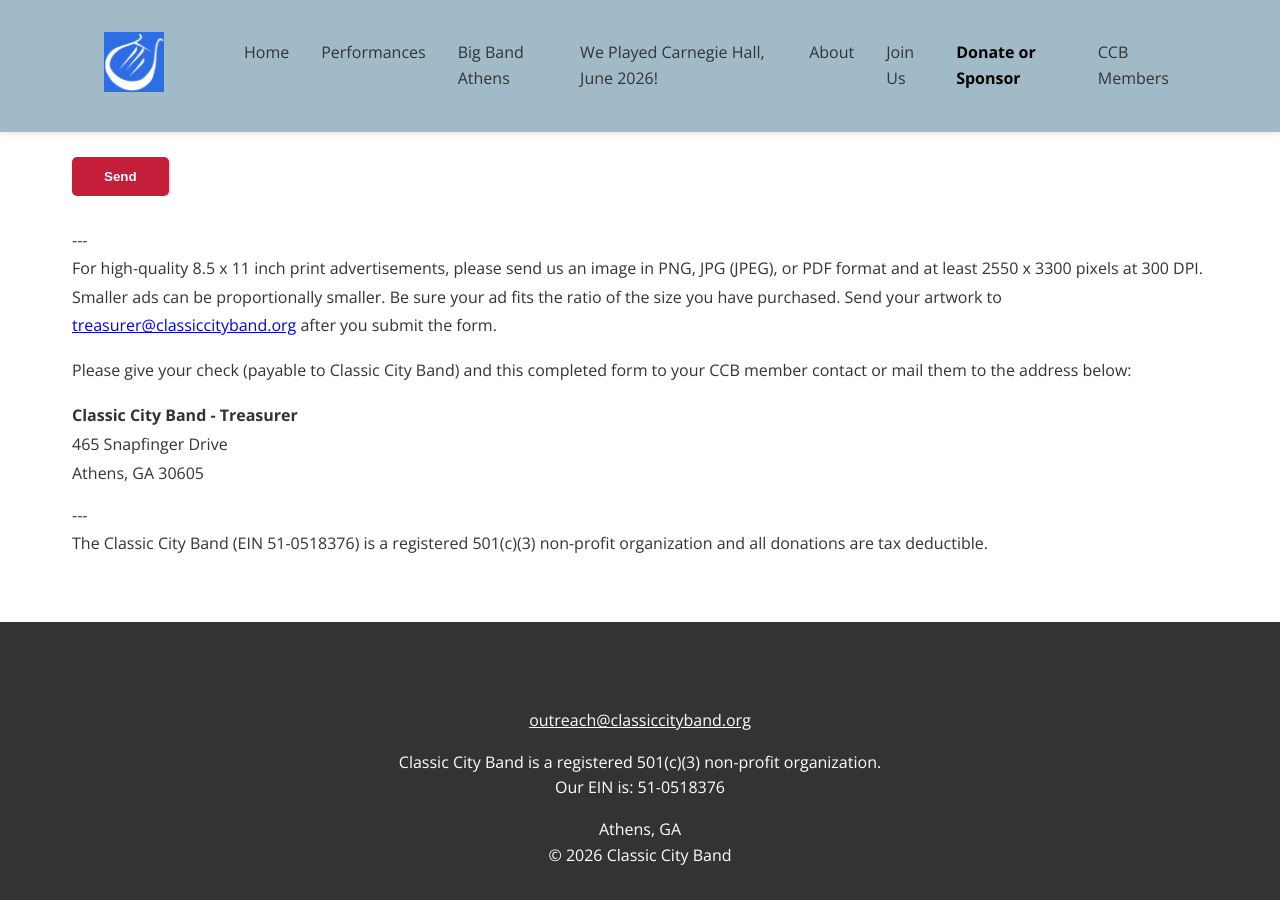
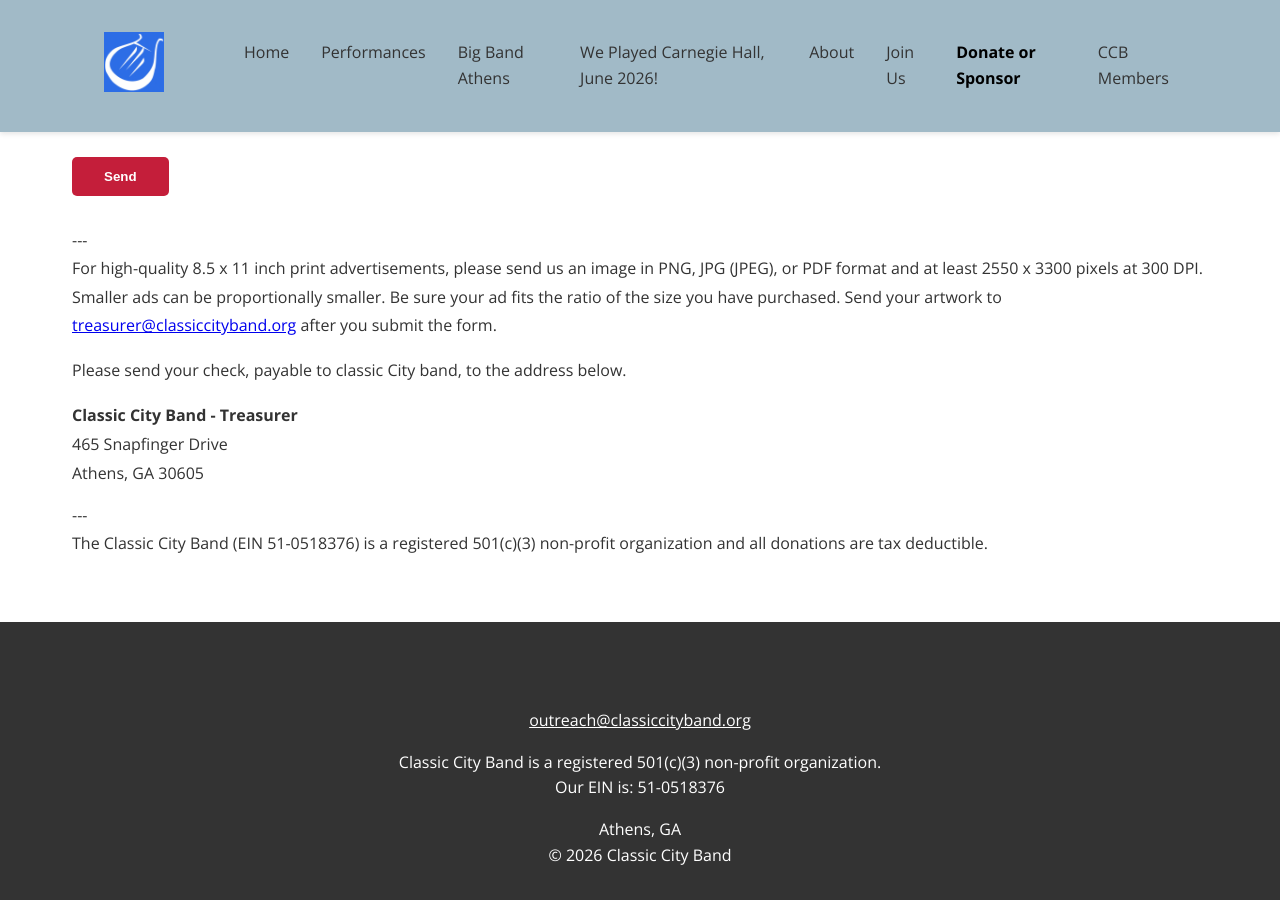
Before and after one commit to webmasterCCB/CCBwebsite, a Jekyll site: the page built from bus-partners.md, in a window 1280 px wide and 900 px high, scrolled down 2159 px. Built offline with Jekyll 4.4.1, drawn with Linux system fonts in a browser that asks for light colours; comment, search, counter and statistics services are not loaded.

Commit message:
Update bus-partners.md

```diff
--- a/bus-partners.md
+++ b/bus-partners.md
@@ -83,7 +83,7 @@ We present five Concert Band programs annually showcasing a wide variety of band
 
 <p>For high-quality 8.5 x 11 inch print advertisements, please send us an image in PNG, JPG (JPEG), or PDF format and at least 2550 x 3300 pixels at 300 DPI. Smaller ads can be proportionally smaller. Be sure your ad fits the ratio of the size you have purchased. Send your artwork to <a href="mailto:treasurer@classiccityband.org">treasurer@classiccityband.org</a> after you submit the form.</p>
 
-<p>Please give your check (payable to Classic City Band) and this completed form to your CCB member contact or mail them to the address below:</p>
+<p>Please send your check, payable to classic City  band, to the address below.</p>
 
 <p>
 <strong>Classic City Band - Treasurer</strong><br>
```
